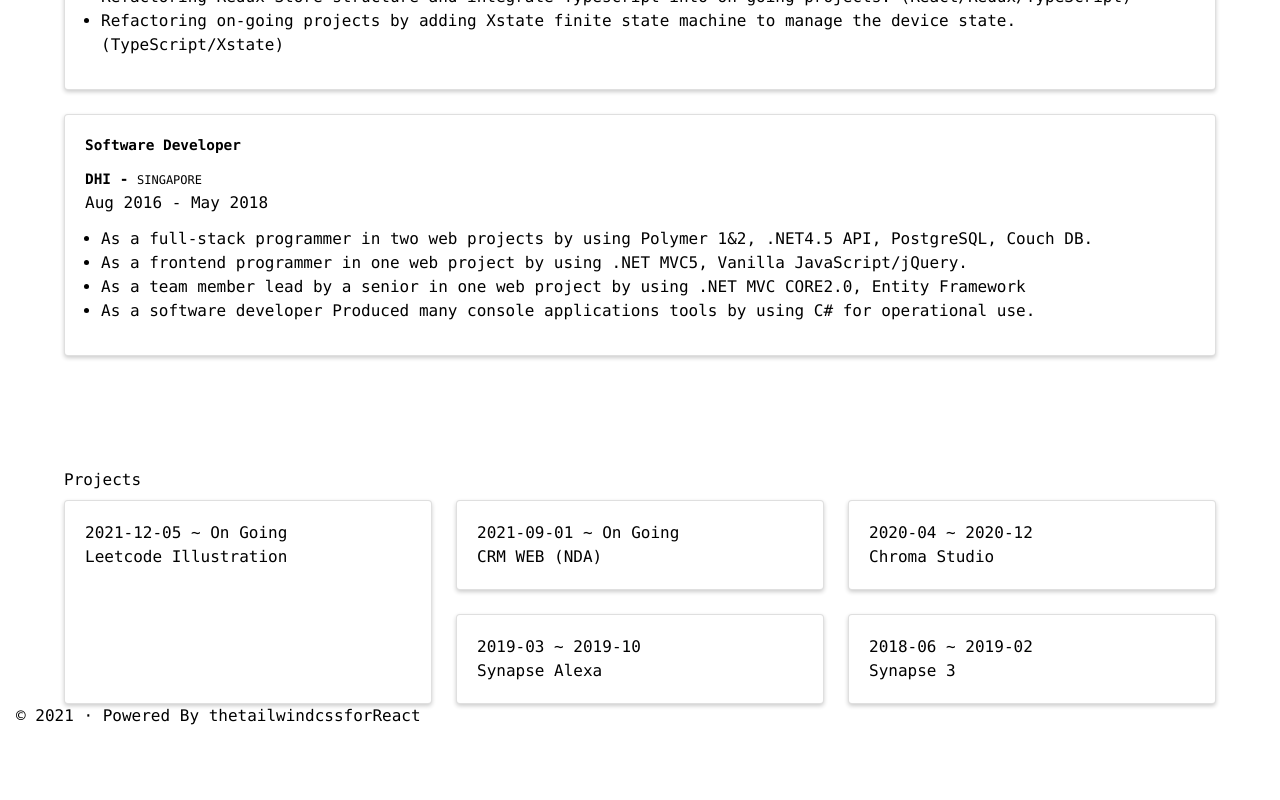
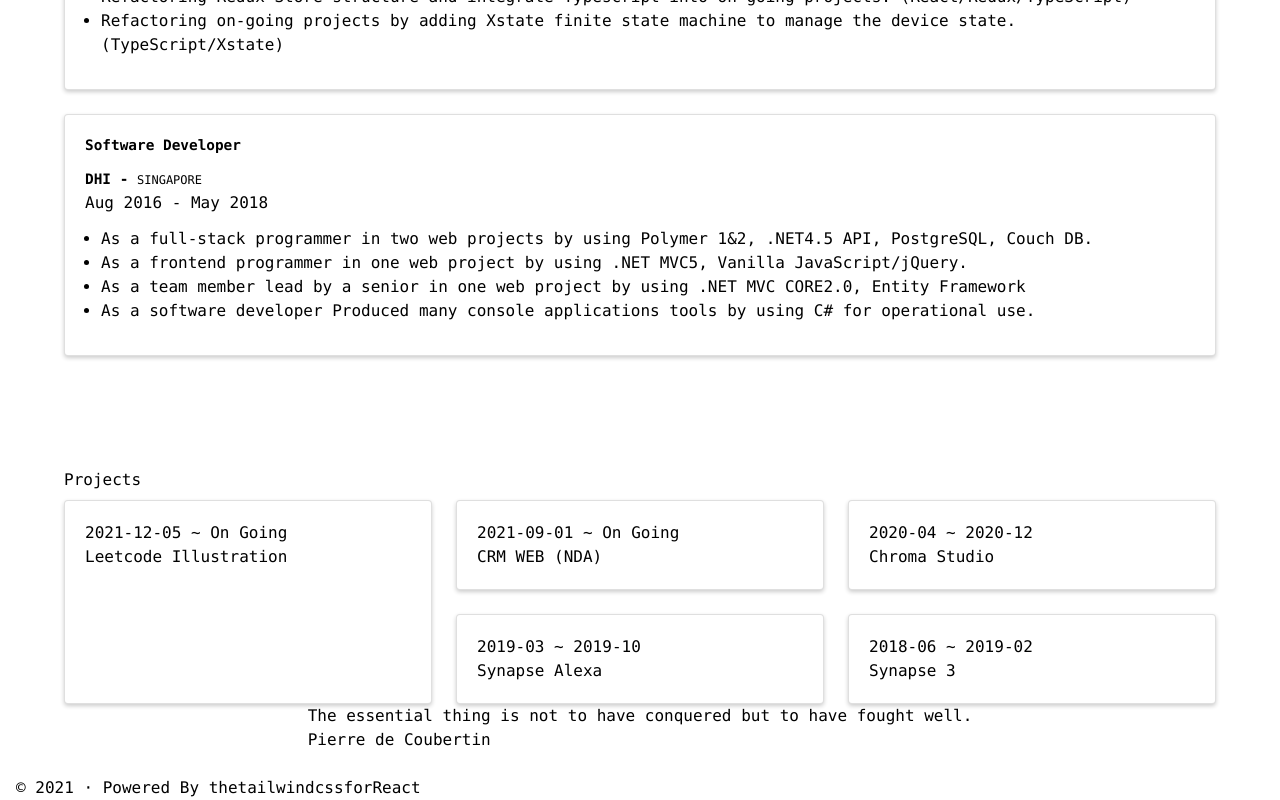
Before and after one commit to ljx213101212/ljx213101212.github.io, a React (Vite) app in the folder hello-jixiang/: page / in a window 1280 px wide. Shown: the part 1356-2156 px from the top of the page. Before the commit the page ends 2084 px from the top, so only its background shows below. Built offline with nearby package versions, Linux system fonts and the light colour scheme.

Commit message:
add quotes component

```diff
--- /dev/null
+++ b/hello-jixiang/src/components/Quotes.tsx
@@ -0,0 +1,36 @@
+import React, { useEffect, useRef, useState } from 'react';
+import { default as QuoteComponent } from './libs/Quote';
+
+interface QuotesProps {
+  quotes: Quote[];
+  delayInMilisecond: number;
+}
+
+const Quotes = ({ quotes, delayInMilisecond: delay }: QuotesProps) => {
+  const intervalHandlerCallback = useRef(() => {});
+  const [index, setIndex] = useState(0);
+
+  useEffect(() => {
+    intervalHandlerCallback.current = intervalHandler;
+  });
+
+  useEffect(() => {
+    let id = setInterval(() => {
+      intervalHandlerCallback.current();
+    }, delay);
+    return () => clearInterval(id);
+  }, []);
+
+  const intervalHandler = () => {
+    const nextIndex = (index + 1) % quotes.length;
+    setIndex(nextIndex);
+  };
+
+  return (
+    <div className="flex justify-center w-full mb-6">
+      {quotes.length > 0 && <QuoteComponent quote={quotes[index].quote} author={quotes[index].author} />}
+    </div>
+  );
+};
+
+export default Quotes;
--- /dev/null
+++ b/hello-jixiang/src/components/libs/Quote.tsx
@@ -0,0 +1,17 @@
+import React from 'react';
+
+interface QuotesProps {
+  quote: string;
+  author: string;
+}
+
+const Quote = ({ quote, author }: QuotesProps) => {
+  return (
+    <div className="quote-container">
+      <div className="quote">{quote}</div>
+      <div className="author">{author}</div>
+    </div>
+  );
+};
+
+export default Quote;
--- a/hello-jixiang/src/constants.ts
+++ b/hello-jixiang/src/constants.ts
@@ -11,10 +11,16 @@ export const footerData = {
   },
 };
 
+export const quotes = [
+  {
+    quote: 'The essential thing is not to have conquered but to have fought well.',
+    author: 'Pierre de Coubertin',
+  },
+] as Quote[];
+
 export const LABELS = {
   ON_GOING: 'On Going',
 };
-
 const EPAM = {
   name: 'EPAM Systems',
   link: 'https://www.epam.com/',
--- a/hello-jixiang/src/global.d.ts
+++ b/hello-jixiang/src/global.d.ts
@@ -18,6 +18,11 @@ interface Project {
   description?: string;
 }
 
+interface Quote {
+  quote: string;
+  author: string;
+}
+
 interface Company {
   name: string;
   link: string;
--- a/hello-jixiang/src/views/Home.tsx
+++ b/hello-jixiang/src/views/Home.tsx
@@ -7,7 +7,8 @@ import { footerData } from 'constants';
 import Footer from 'components/Footer';
 import Experiences from 'components/Experiences';
 import Projects from 'components/Projects';
-import { epamExp, razerExp, dhiExp, personalProjects, epamProjects, razerProjects } from 'constants';
+import Quotes from 'components/Quotes';
+import { epamExp, razerExp, dhiExp, personalProjects, epamProjects, razerProjects, quotes } from 'constants';
 
 const myExps = [epamExp, razerExp, dhiExp];
 const myProjs = [...personalProjects, ...epamProjects, ...razerProjects];
@@ -99,6 +100,12 @@ const Home = () => {
           </div>
         </section>
 
+        <section className="">
+          <div className="">
+            <Quotes quotes={quotes} delayInMilisecond={6500}></Quotes>
+          </div>
+        </section>
+
         <Footer {...footerData}></Footer>
       </div>
     </React.Fragment>
--- a/hello-jixiang/tailwind.config.js
+++ b/hello-jixiang/tailwind.config.js
@@ -29,7 +29,7 @@ module.exports = {
       7: '1 1 58.3333%',
     },
     colors: {
-      gray: colors.trueGray,
+      gray: colors.neutral,
       slate: colors.slate,
     },
   },
--- a/hello-jixiang/vite.config.js
+++ b/hello-jixiang/vite.config.js
@@ -12,6 +12,7 @@ export default defineConfig({
       views: resolve(__dirname, 'src/views'),
       components: resolve(__dirname, 'src/components'),
       constants: resolve(__dirname, 'src/constants'),
+      global: resolve(__dirname, 'src/global'),
     },
   },
 });
```
Also changed, not shown: hello-jixiang/tsconfig.json (+6 -2 lines).
